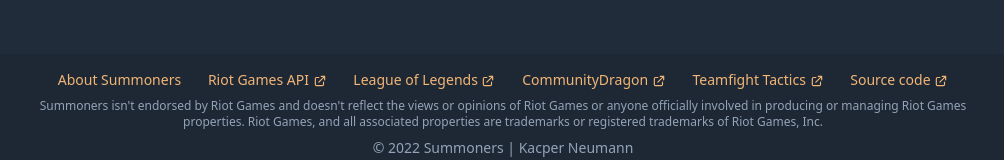
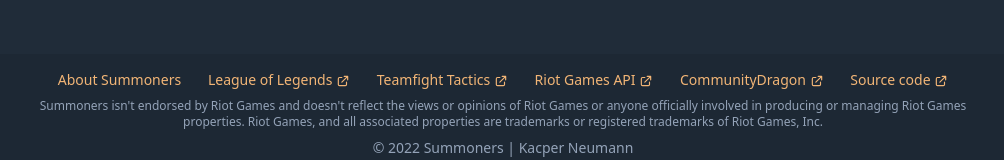
Before and after one commit to Neukz/summoners, a React (Create React App) app: page / in a window 1280 px wide. Shown: the part 626-786 px from the top of the page, without its empty margins (137-1141 px from the left). Built offline with nearby package versions, Linux system fonts and the light colour scheme.

Commit message:
Changed order on large screens

```diff
--- a/src/components/layout/FooterNavigation.jsx
+++ b/src/components/layout/FooterNavigation.jsx
@@ -9,7 +9,7 @@
 					<Link to="about">About Summoners</Link>
 				</li>
 
-				<li>
+				<li className="lg:order-1">
 					<OutgoingLink
 						name="Riot Games API"
 						href="https://developer.riotgames.com"
@@ -23,7 +23,7 @@
 					/>
 				</li>
 
-				<li>
+				<li className="lg:order-2">
 					<OutgoingLink
 						name="CommunityDragon"
 						href="https://communitydragon.org"
@@ -37,7 +37,7 @@
 					/>
 				</li>
 
-				<li>
+				<li className="lg:order-3">
 					<OutgoingLink
 						name="Source code"
 						href="https://github.com/Neukz/summoners"
```
